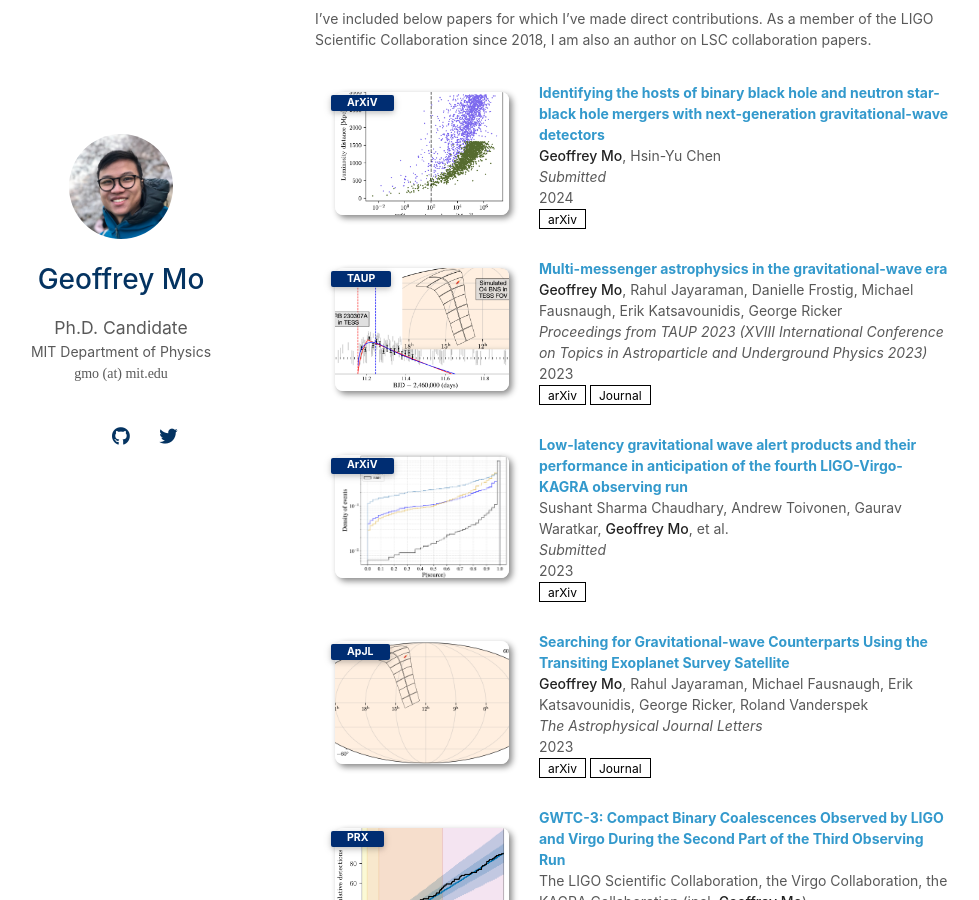
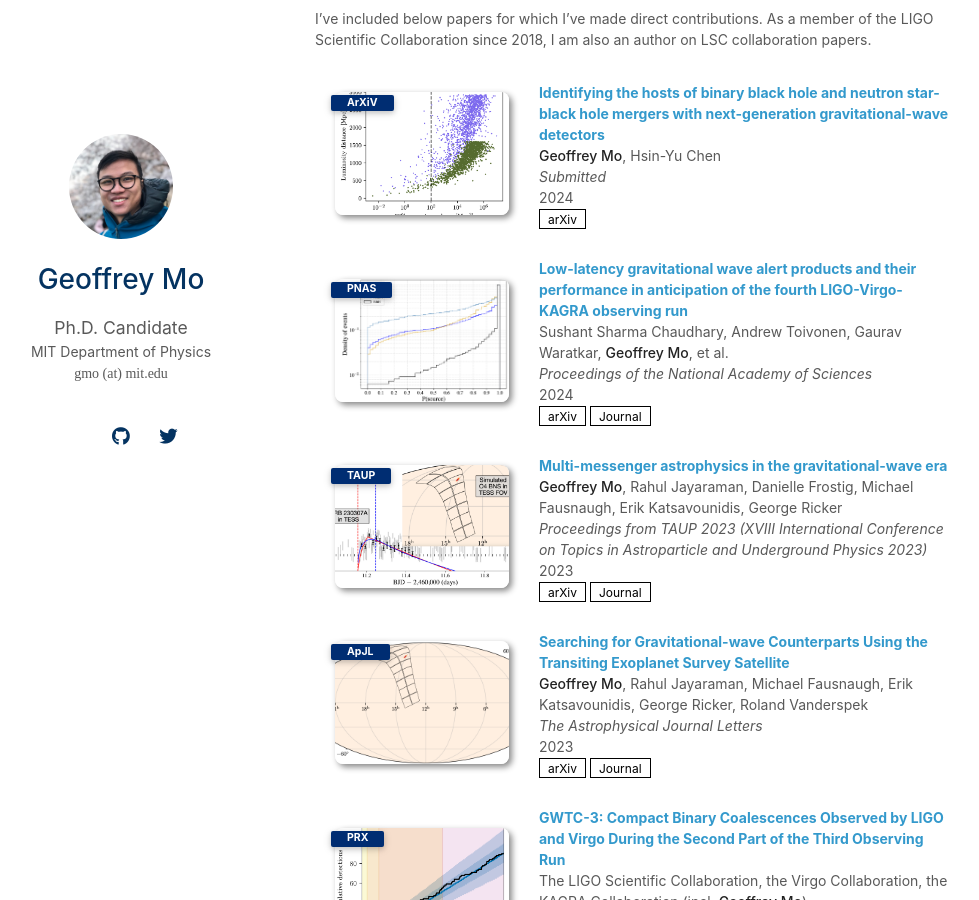
Before and after one commit to geoffreymo/geoffreymo.github.io, a Jekyll site: the page built from index.md, in a window 1280 px wide and 900 px high, scrolled down 1190 px. Shown: the whole window, without its empty margins (155-1134 px from the left). Built offline with Jekyll 4.4.1, drawn with Linux system fonts in a browser that asks for light colours; nearby versions of some CDN libraries; a style sheet for code colours, icons or effects is not loaded; our own code applies the rules of GitHub Pages for plain Markdown files; some of the changed lines change nothing that is shown.

Commit message:
Update PNAS publication of MDC paper

```diff
--- a/_data/publications.yml
+++ b/_data/publications.yml
@@ -8,6 +8,15 @@ main:
     pdf: https://arxiv.org/abs/2402.09684
     image: ./assets/img/papers/single-host.png
 
+  - title: Low-latency gravitational wave alert products and their performance in anticipation of the fourth LIGO-Virgo-KAGRA observing run
+    authors: Sushant Sharma Chaudhary, Andrew Toivonen, Gaurav Waratkar, <strong>Geoffrey Mo</strong>, et al.
+    year: 2024
+    journal_short: PNAS
+    journal: Proceedings of the National Academy of Sciences
+    journal_url: https://www.pnas.org/doi/10.1073/pnas.2316474121
+    pdf: https://arxiv.org/abs/2308.04545
+    image: ./assets/img/papers/o4-mdc.png
+
   - title: Multi-messenger astrophysics in the gravitational-wave era
     authors: <strong>Geoffrey Mo</strong>, Rahul Jayaraman, Danielle Frostig, Michael Fausnaugh, Erik Katsavounidis, George Ricker
     year: 2023
@@ -16,14 +25,6 @@ main:
     journal_url: https://pos.sissa.it/441/105/pdf
     pdf: https://arxiv.org/abs/2311.10229
     image: ./assets/img/papers/taup.png
-
-  - title: Low-latency gravitational wave alert products and their performance in anticipation of the fourth LIGO-Virgo-KAGRA observing run
-    authors: Sushant Sharma Chaudhary, Andrew Toivonen, Gaurav Waratkar, <strong>Geoffrey Mo</strong>, et al.
-    year: 2023
-    journal_short: ArXiV
-    journal: Submitted
-    pdf: https://arxiv.org/abs/2308.04545
-    image: ./assets/img/papers/o4-mdc.png
 
   - title: Searching for Gravitational-wave Counterparts Using the Transiting Exoplanet Survey Satellite
     authors: <strong>Geoffrey Mo</strong>, Rahul Jayaraman, Michael Fausnaugh, Erik Katsavounidis, George Ricker, Roland Vanderspek
```
